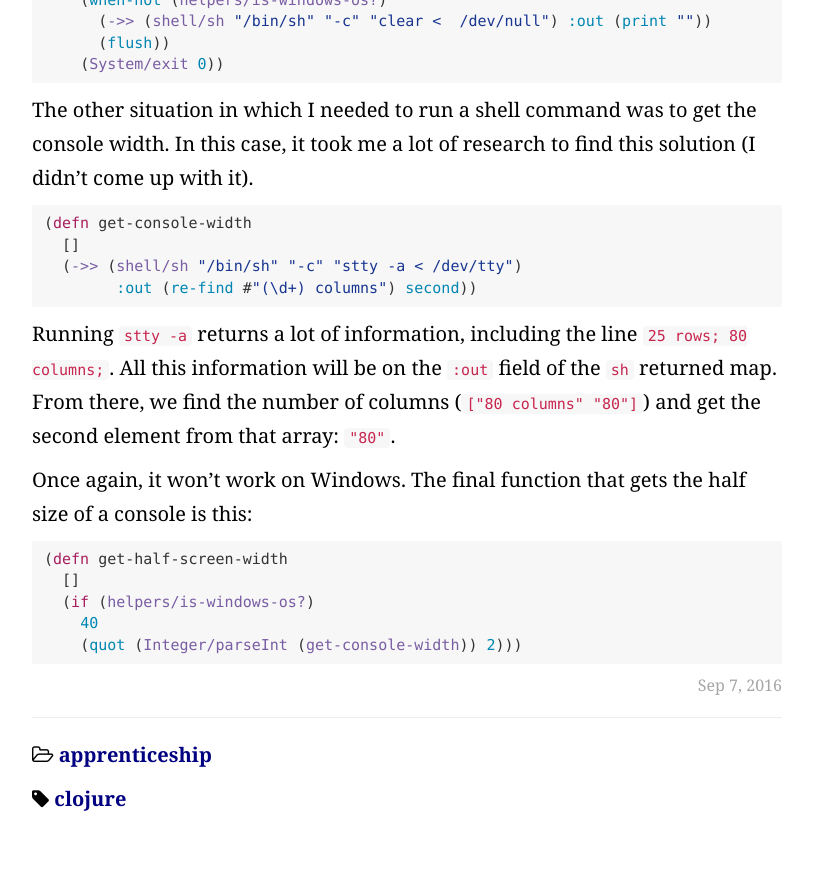
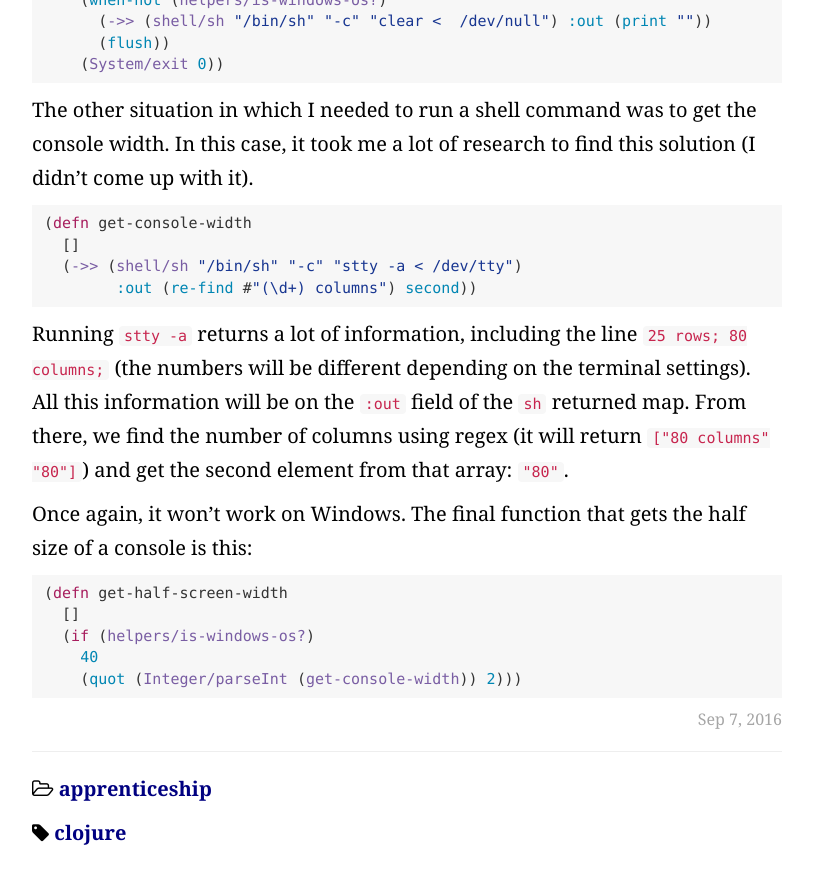
Before and after one commit to pwdd/pwdd.github.io, a Jekyll site: the page built from _posts/2016-09-07-running-shell-commands-with-clojure.md, in a window 1280 px wide and 900 px high, scrolled down 1511 px. Shown: the top 884 px of the window, without its empty margins (233-1046 px from the left). Built offline with Jekyll 4.4.1, drawn with Linux system fonts in a browser that asks for light colours; nearby versions of some CDN libraries; some web fonts are replaced.

Commit message:
reword----

````diff
--- a/_posts/2016-09-07-running-shell-commands-with-clojure.md
+++ b/_posts/2016-09-07-running-shell-commands-with-clojure.md
@@ -55,7 +55,7 @@
         :out (re-find #"(\d+) columns") second))
 ```
 
-Running `stty -a` returns a lot of information, including the line `25 rows; 80 columns;`. All this information will be on the `:out` field of the `sh` returned map. From there, we find the number of columns (`["80 columns" "80"]`) and get the second element from that array: `"80"`.
+Running `stty -a` returns a lot of information, including the line `25 rows; 80 columns;` (the numbers will be different depending on the terminal settings). All this information will be on the `:out` field of the `sh` returned map. From there, we find the number of columns using regex (it will return `["80 columns" "80"]`) and get the second element from that array: `"80"`.
 
 Once again, it won't work on Windows. The final function that gets the half size of a console is this:
 
````
